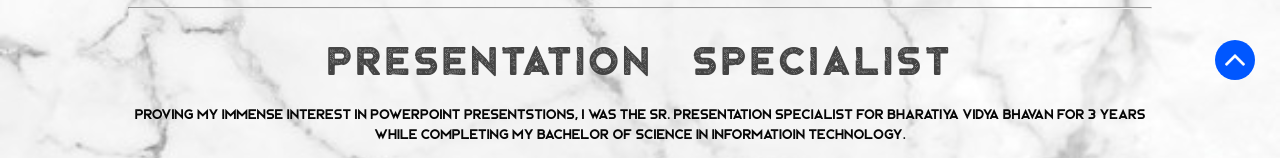
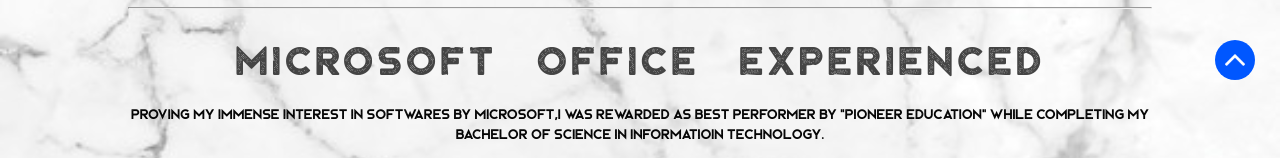
Before and after one commit to youcantbearme/youcantbearme, a plain HTML site: page about.html in a window 1280 px wide. Shown: the part 695-853 px from the top of the page. Drawn offline with Linux system fonts and the light colour scheme.

Commit message:
Update about.html

```diff
--- a/about.html
+++ b/about.html
@@ -98,9 +98,9 @@
 			<img src="media/logos/redhat.png" alt="text">
 		</div>
 		<hr>
-		<h1 class="title">Presentation Specialist</h1>
+		<h1 class="title">Microsoft Office Experienced</h1>
 		<p>
-			Proving my immense interest in powerpoint presentstions, I was the Sr. Presentation Specialist for Bharatiya Vidya Bhavan for 3 years while completing my Bachelor of Science in Informatioin Technology.
+			Proving my immense interest in softwares by microsoft,I was rewarded as best performer by "Pioneer education" while completing my Bachelor of Science in Informatioin Technology.
 		</p>
 		<div class="logos">
 			<img src="media/logos/access.png" alt="text">
```
